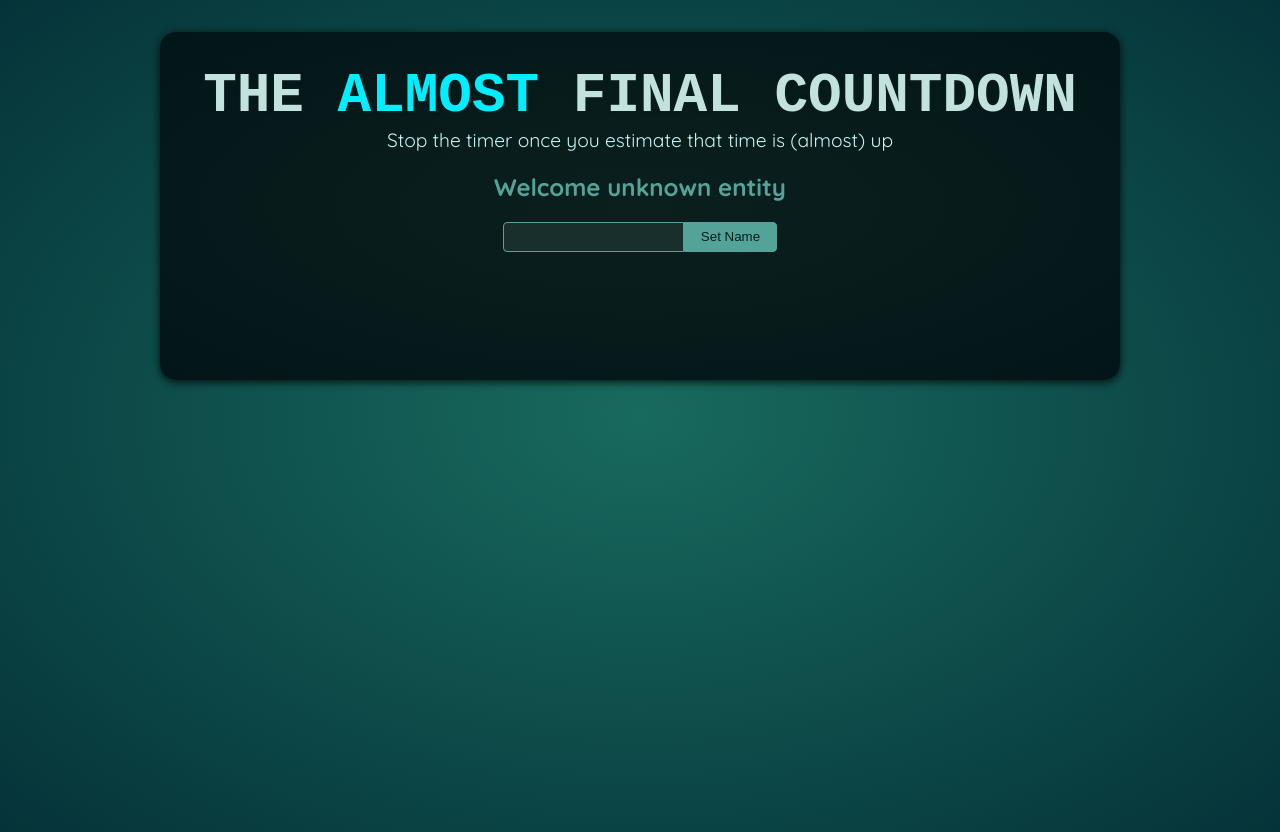
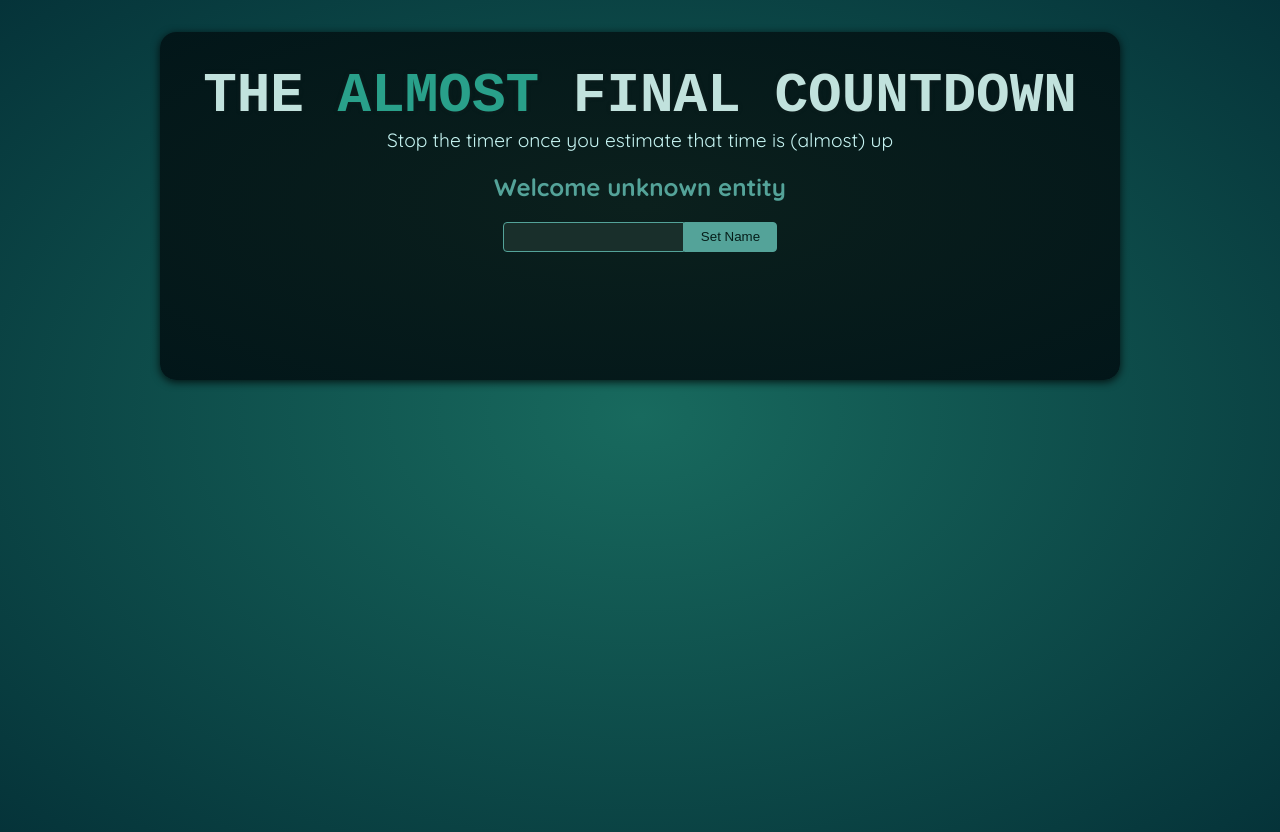
Before and after one commit to stephenkettley/timer-challenge-app, a React (Vite) app: page / in a window 1280 px wide. Built offline with nearby package versions, Linux system fonts and the light colour scheme; a web font is replaced by a local one.

Commit message:
file updates

```diff
--- a/index.html
+++ b/index.html
@@ -2,9 +2,8 @@
 <html lang="en">
   <head>
     <meta charset="UTF-8" />
-    <link rel="icon" type="image/svg+xml" href="/vite.svg" />
     <meta name="viewport" content="width=device-width, initial-scale=1.0" />
-    <title>Refs & Portals</title>
+    <title>Timer Challenge</title>
   </head>
   <body>
     <div id="modal"></div>
--- a/package.json
+++ b/package.json
@@ -21,6 +21,6 @@
     "eslint-plugin-react": "^7.32.2",
     "eslint-plugin-react-hooks": "^4.6.0",
     "eslint-plugin-react-refresh": "^0.4.3",
-    "vite": "^4.4.5"
+    "vite": "^4.5.0"
   }
 }
--- a/src/index.css
+++ b/src/index.css
@@ -35,7 +35,7 @@ h1 {
 
 h1 em {
   font-style: normal;
-  color: #00eeff;
+  color: #29a08a;
 }
 
 header p {
@@ -68,6 +68,7 @@ header p {
   border-bottom-right-radius: 0;
   padding: 0.25rem;
   color: #d1f0ec;
+  outline: none;
 }
 
 #player button {
```
Also changed, not shown: 1 other file (tests, documents, lock files or other folders).
